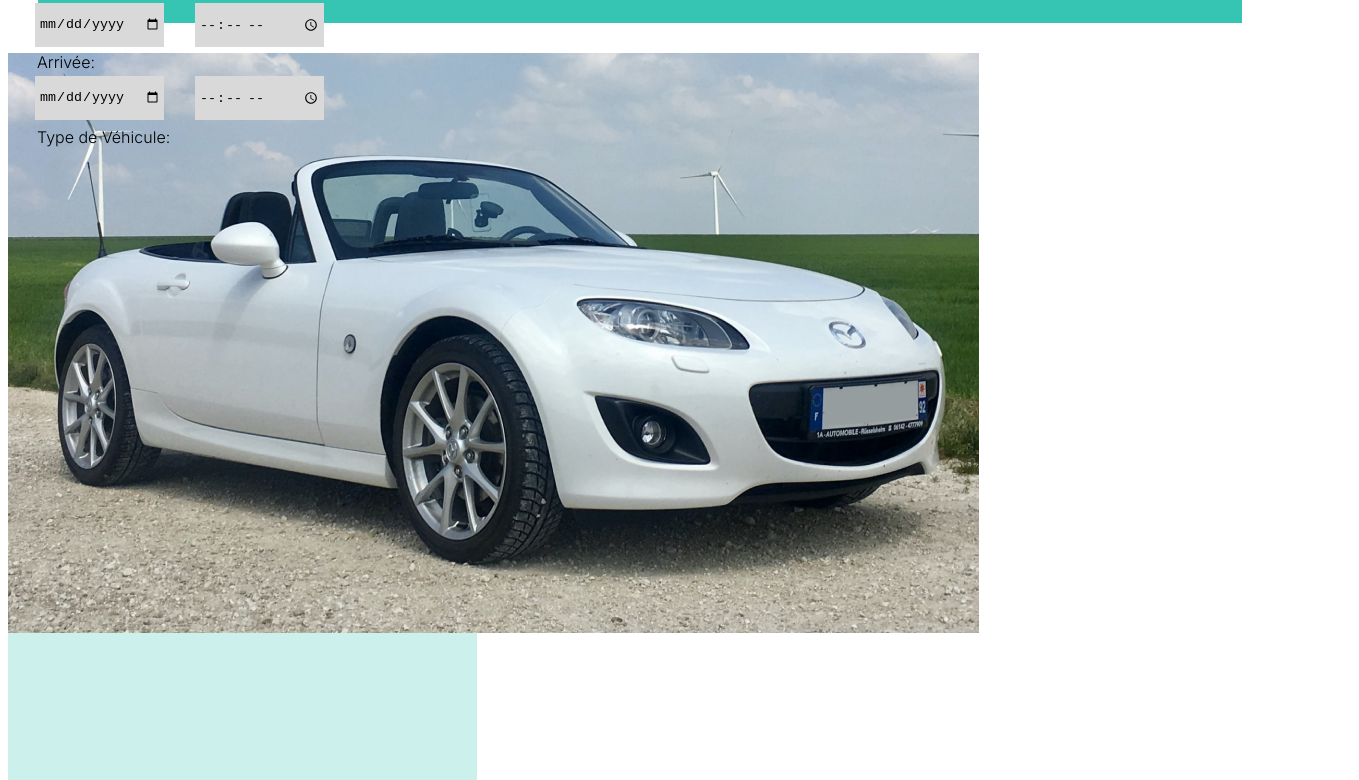
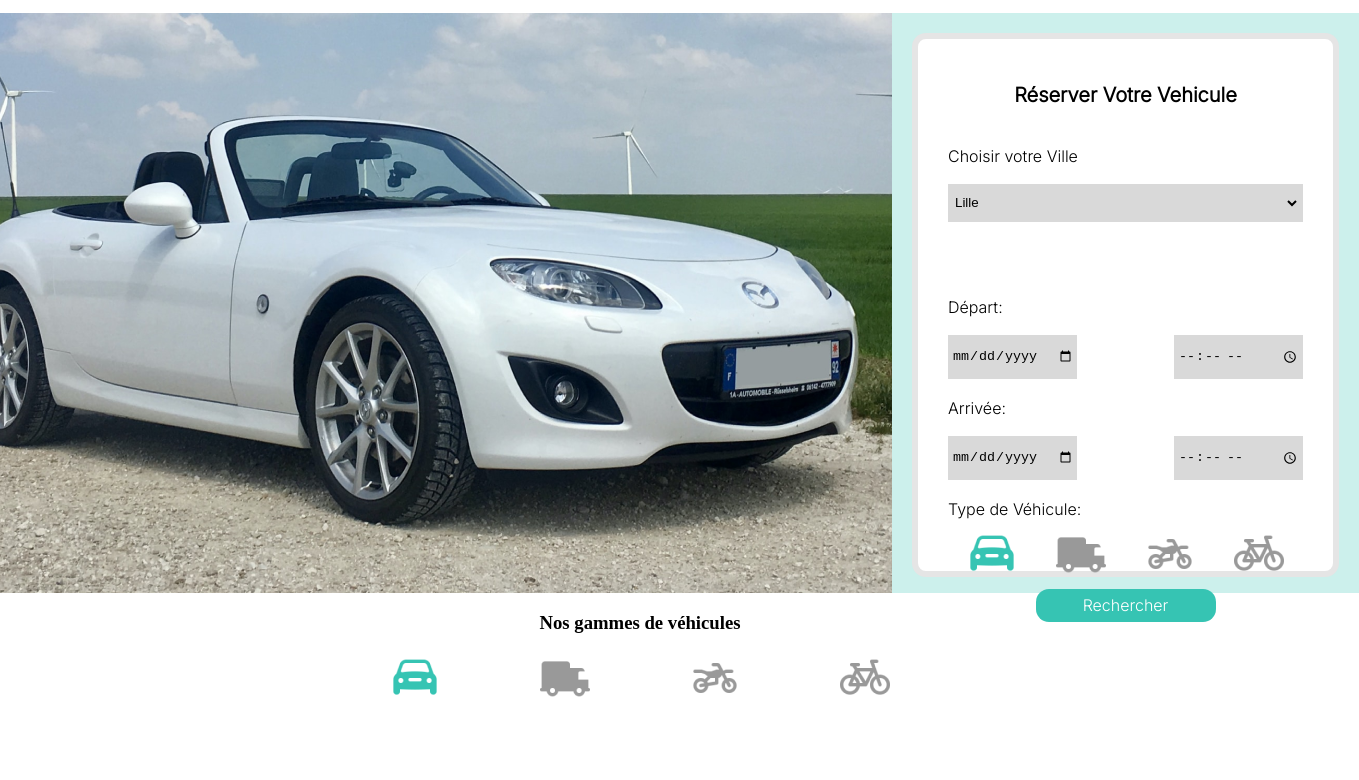
Before and after one commit to DWils/vehiloc, a plain HTML site: page front-end/index.html in a window 1280 px wide. Shown: the part 183-963 px from the top of the page, 1359 px wide, since content can reach past the window. After the commit the page ends 906 px from the top, so only its background shows below. Drawn offline with Linux system fonts and the light colour scheme; a web font is replaced by a local one.

Commit message:
la suite

```diff
--- a/front-end/css/style.css
+++ b/front-end/css/style.css
@@ -1,21 +1,25 @@
 
 /* partie header */
 
-header{
-    margin: 30px;
-    border: 30px;
-    background-color: #36C4B3;
+body{
+    margin: auto;
+    padding: 20px;
+
 }
 #divheader{
     display: flex;
     justify-content: space-between;
 }
+#reservation{
+    display: flex;
+    justify-content: center;
+    align-content: stretch;
+   margin: 0 -50px;
+}
 #insrpt{
 
 width: 119px;
 height: 29px;
-
-
 font-family: 'Inter';
 font-style: normal;
 font-weight: 400;
@@ -53,24 +57,25 @@ line-height: 29px;
 /* réservation */
 
 #element1{
-
     width: 971px;
     height: 580px;
-
-
     }
     #formul{
         /* Rectangle 2 */
-
-    width: 469px;
+    display: flex;
+    justify-self: start;
+    width: 580px;
     height: 580px;
-
-
     background: rgba(54, 196, 179, 0.25);
+    flex-direction: row;
+    flex-wrap: wrap;
+    align-content: stretch;
+    justify-content: center;
     }
 
     #Rect3{
-
+    padding: 30px;
+    margin: 20px;
     width: 355px;
     height: 472px;
 
@@ -79,8 +84,13 @@ line-height: 29px;
     border-radius: 14px;
 
     }
+    #remp{
+        display: flex;
+        flex-direction: column;
+        align-content: center;
+    }
     #tit1{
-
+    margin-bottom: 40px;
     font-family: 'Inter';
     font-style: normal;
     font-weight: 700;
@@ -91,34 +101,25 @@ line-height: 29px;
     color: #000000;
     }
     #chville{
-        position: relative;
-        left: 30px;
-        font-family: 'Inter';
-        font-style: normal;
-        font-weight: 400;
-        font-size: 16px;
-        line-height: 19px;
-
+    font-family: 'Inter';
+    font-style: normal;
+    font-weight: 400;
+    font-size: 16px;
+    line-height: 19px;
     color: #000000;
     }
 
     #input1{
-    position: absolute;
-    left: 30px;
-    right: 38px;
-    width: 282px;
+
     height: 38px;
-
+    margin-bottom: 40px;
     border: #D9D9D9  solid;
     background: #D9D9D9
 
     }
     #depart{
-        position: absolute;
     width: 52px;
     height: 19px;
-    left: 37px;
-    top: 161px;
 
     font-family: 'Inter';
     font-style: normal;
@@ -131,32 +132,31 @@ line-height: 29px;
     }
 
     #input2{
-        position: absolute;
+
     width: 122px;
     height: 38px;
-    left: 35px;
-    top: 186px;
 
     border: #D9D9D9  solid;
     background: #D9D9D9;
     }
     #input22{
-        position: absolute;
     width: 122px;
     height: 38px;
-    left: 195px;
-    top: 186px;
+
 
     border: #D9D9D9  solid;
     background: #D9D9D9;
     }
+    #champs-depart, #champs-arrivee{
+        display: flex;
+        justify-content: space-between;
+    }
+    #arivee{
 
-    #arivee{
-        position: absolute;
+    margin-top: 20px;
     width: 54px;
     height: 19px;
-    left: 37px;
-    top: 236px;
+
 
     font-family: 'Inter';
     font-style: normal;
@@ -168,33 +168,28 @@ line-height: 29px;
 
     }
     #input3{
-        position: absolute;
+
     width: 122px;
     height: 38px;
-    left: 35px;
-    top: 259px;
 
     border: #D9D9D9  solid;
     background: #D9D9D9;
     }
     #input33{
-        position: absolute;
+
     width: 122px;
     height: 38px;
-    left: 195px;
-    top: 259px;
+
 
     border: #D9D9D9  solid;
     background: #D9D9D9;
     }
 
     #tvehic{
-        position: absolute;
+
     width: 137px;
     height: 19px;
-    left: 37px;
-    top: 311px;
-
+    margin-top: 20px;
     font-family: 'Inter';
     font-style: normal;
     font-weight: 400;
@@ -206,20 +201,20 @@ line-height: 29px;
 
     }
     #icon{
-
-       position: relative;
     width: 50px;
     height: 50px;
 
 
     }
     #conteneur_icon{
+        margin-top: 10px;
+        margin-bottom: 10px;
         display: flex;
         justify-content:space-around;
     }
 
     #btn{
-
+    margin:auto;
     width: 180px;
     height: 33px;
 
@@ -236,6 +231,12 @@ line-height: 29px;
     border-radius: 13px;
     border: #36C4B3;
 
+    display: flex;
+    align-content: center;
+    align-items: center;
+    justify-content: center;
+    flex-direction: row;
+
     }
 
     btn:hover{
@@ -243,7 +244,7 @@ line-height: 29px;
     }
 
     #divheader{
-        position: relative;
+
         padding: auto;
         display: flex;
         justify-content:space-between;
--- a/front-end/index.html
+++ b/front-end/index.html
@@ -8,8 +8,11 @@
     <title>Vehiloc</title>
 
     <link rel="stylesheet" href="css/style.css">
-    <link href="https://fonts.googleapis.com/css2?family=Hurricane&family=Macondo&family=Smooch&display=swap" rel="stylesheet">
-    <link href="https://fonts.googleapis.com/css2?family=Hurricane&family=Inter:wght@100;300&family=Macondo&display=swap" rel="stylesheet">
+    <link href="https://fonts.googleapis.com/css2?family=Hurricane&family=Macondo&family=Smooch&display=swap"
+        rel="stylesheet">
+    <link
+        href="https://fonts.googleapis.com/css2?family=Hurricane&family=Inter:wght@100;300&family=Macondo&display=swap"
+        rel="stylesheet">
 </head>
 
 <body>
@@ -34,10 +37,10 @@
             <img src="image/unsplash_pB7bUdsc0FM.png" alt="Car">
         </div>
         <div id="formul">
-        </div>
-        <span id="Rect3">
+            <div id="Rect3">
+                <div id="remp">
                     <h1 id="tit1">Réserver Votre Vehicule</h1>
-            <label id="chville" for="chville"> Choisir votre Ville </label><br/>
+                    <label id="chville" for="chville"> Choisir votre Ville </label><br />
                     <select id="input1" name="ville">
                         <option value="lille">Lille</option>
                         <option value="Lyon">Lyon</option>
@@ -47,24 +50,32 @@
                         <option value="La Rochelle"> La Rochelle</option>
                         <option value="Toulouse">Toulouse</option>
                         <option value="Poitiers">Poitiers</option>
-            </select><br/><br/>
-            <label id="depart" for="Depart"> Départ: </label><br/>
-            <input type="date" value="date" id="input2" >
+                    </select><br /><br />
+                    <label id="depart" for="Depart"> Départ: </label><br />
+                    <div id="champs-depart">
+                        <input type="date" value="date" id="input2">
                         <input type="time" value="Time" id="input22">
-            <label id="arivee" for="arrivée"> Arrivée: </label><br/>
+                    </div>
+
+                    <label id="arivee" for="arrivée"> Arrivée: </label><br />
+                    <div id="champs-arrivee">
                         <input type="date" value="date" id="input3">
-            <input type="time" value="Time" id="input33"><br/>
+                        <input type="time" value="Time" id="input33">
+                    </div>
+
                     <label id="tvehic" for="type_vehicule">Type de Véhicule:</label>
+                </div>
+
                 <div id="conteneur_icon">
                     <img id="icon" src="image/voiture.png" alt="car">
                     <img id="icon" src="image/camion.png" alt="truck">
                     <img id="icon" src="image/moto.png" alt="dirt bike">
                     <img id="icon" src="image/velo.png" alt="bike">
                 </div>
+                <button type="click" id="btn">Rechercher</button>
+            </div>
+        </div>
 
-            <button type="click" id="btn"  >Rechercher</button>
-
-        </span>
     </div>
     </div>
 
@@ -72,7 +83,9 @@
 
     <!-- Les véhicules -->
     <div>
-        <div> <h3 id="titre_vehicule"> Nos gammes de véhicules </h3> </div>
+        <div>
+            <h3 id="titre_vehicule"> Nos gammes de véhicules </h3>
+        </div>
         <div id="icone">
             <img src="image/voiture.png" alt="voiture">
             <img src="image/camion.png" alt="camion">
```
Lines whose indentation alone changed are shown as unchanged.
